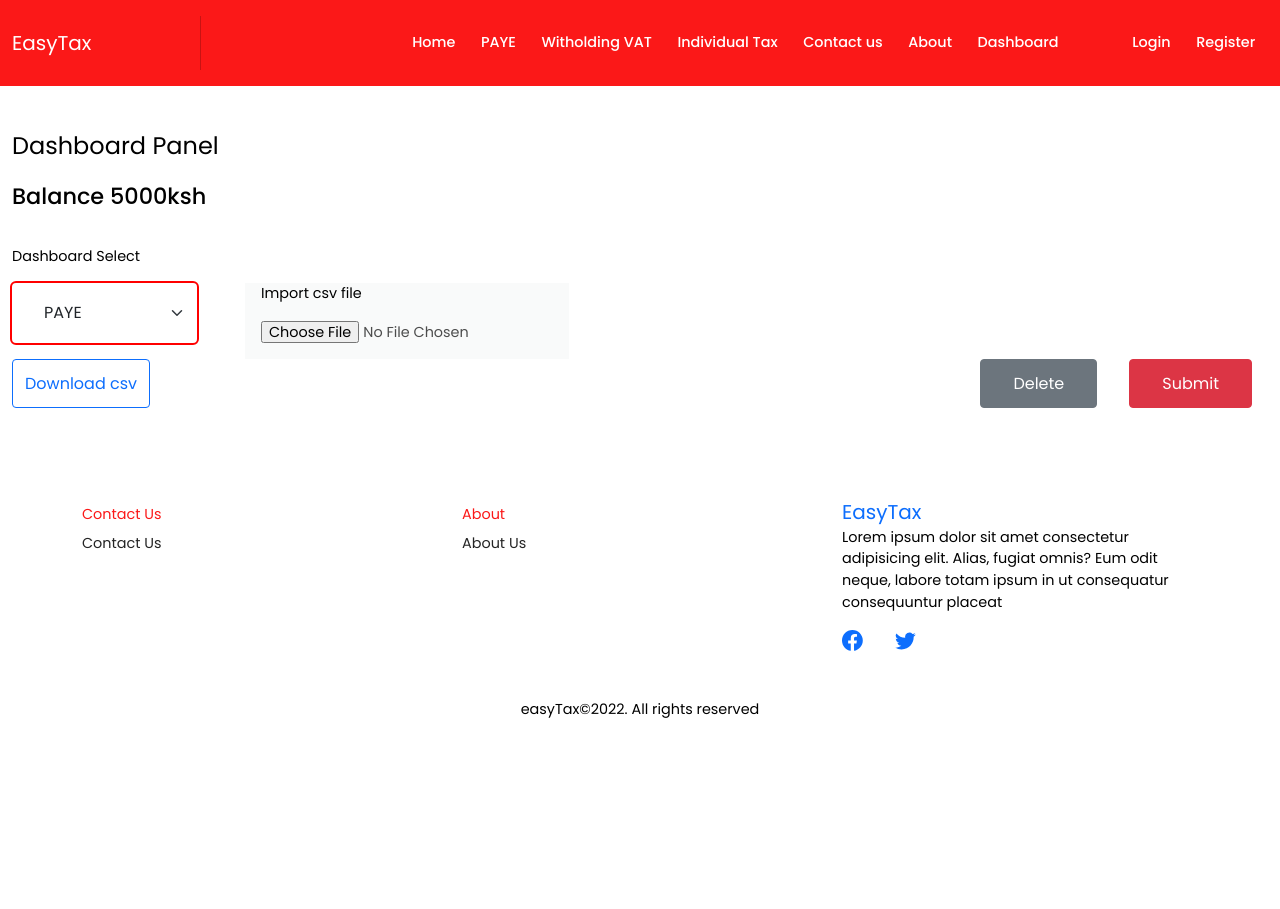
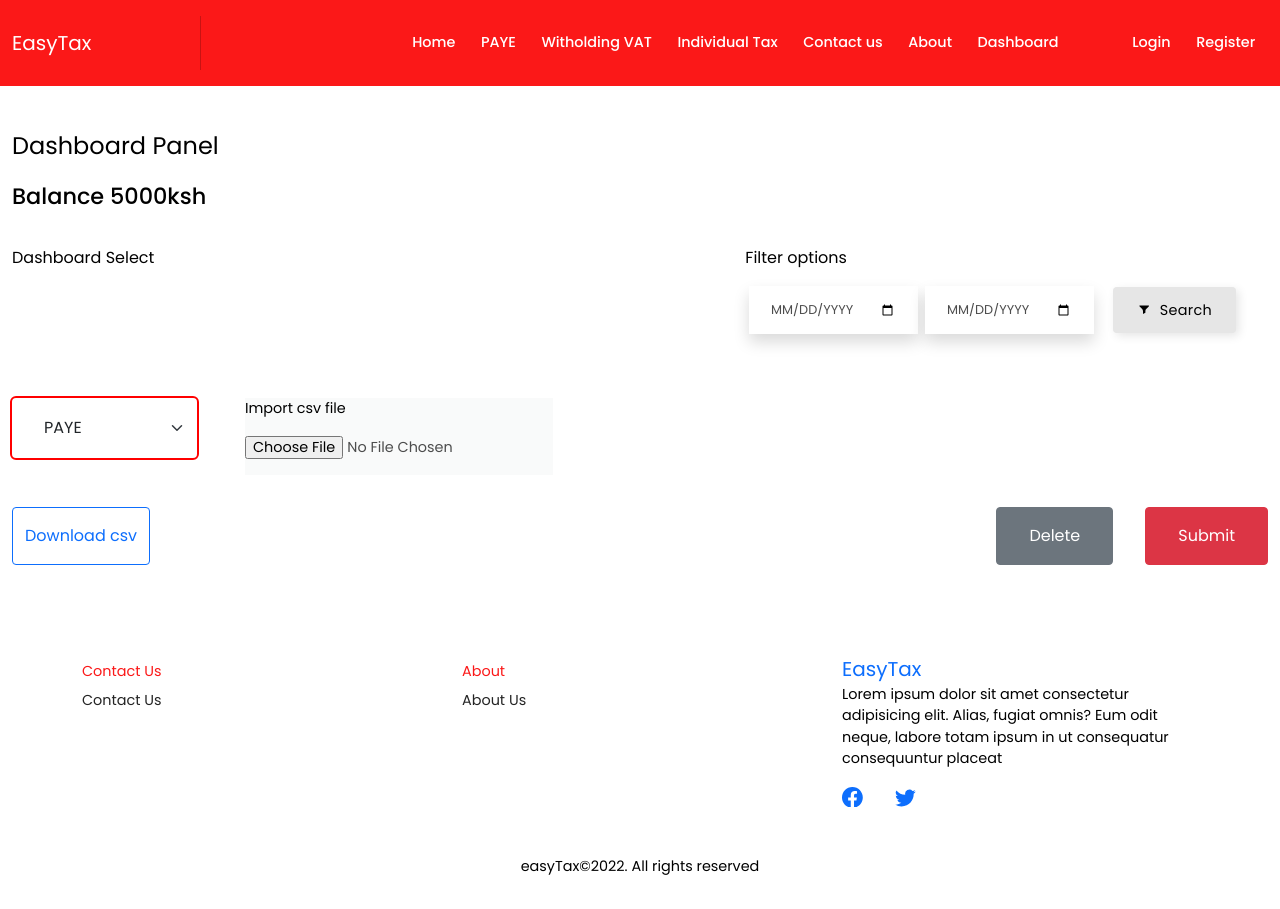
Before and after one commit to OptimusJc/EasyTax, a React (Create React App) app: page /dashboard in a window 1280 px wide. Before the commit the page ends 800 px from the top, so only its background shows below. Built offline with nearby package versions, Linux system fonts and the light colour scheme.

Commit message:
feat: Add filter option to the main dashboard together with some stylings

```diff
--- a/src/components/button/Button.js
+++ b/src/components/button/Button.js
@@ -1,4 +1,4 @@
-const Button = ({ title, classes, onClick }) => {
+const Button = ({ title, classes, onClick, children }) => {
     return (
         <button
             className={classes}
@@ -7,6 +7,7 @@ const Button = ({ title, classes, onClick }) => {
             onClick={onClick}
         >
             {title}
+            {children}
         </button>
     );
 };
--- a/src/pages/dashboard/Dashboard.jsx
+++ b/src/pages/dashboard/Dashboard.jsx
@@ -7,7 +7,9 @@ import IndividualDashboard from "./individualDash/IndividualDashboard";
 import { useState } from "react";
 import { Link } from "react-router-dom";
 
-import { BiDownload } from "react-icons/bi";
+import { BiSearch } from "react-icons/bi";
+import { TiFilter } from "react-icons/ti";
+import Input from "../../components/input/Input";
 
 const Admin = () => {
     const [selection, setSelection] = useState("");
@@ -18,7 +20,45 @@ const Admin = () => {
                 <div className={["col", styles.admin_col].join(" ")}>
                     <p className="fs-4">Dashboard Panel</p>
                     <p className={styles.balance}>Balance 5000ksh</p>
-                    <p>Dashboard Select</p>
+                    <div className={styles.dash}>
+                        <p>Dashboard Select</p>
+                        {/* <div className={styles.search_box}>
+                            <Input
+                                type="text"
+                                placeholder="search here..."
+                                classes={styles.search_text}
+                            />
+                            <Button
+                                classes={styles.search_button}
+                                title="Search"
+                            >
+                                <TiFilter className={styles.filter_icon} />
+                            </Button>
+                            <BiSearch className={styles.search_icon} />
+                        </div> */}
+
+                        <div className={styles.search_area}>
+                            <p>Filter options</p>
+                            <div>
+                                <Input
+                                    type="date"
+                                    name="startDate"
+                                    classes={styles.date}
+                                />
+                                <Input
+                                    type="date"
+                                    name="endDate"
+                                    classes={styles.date}
+                                />
+                                <Button
+                                    title="Search"
+                                    classes={styles.search_button}
+                                >
+                                    <TiFilter className={styles.filter_icon} />
+                                </Button>
+                            </div>
+                        </div>
+                    </div>
 
                     <div className={styles.inputDiv}>
                         <select
--- a/src/pages/dashboard/admin.module.css
+++ b/src/pages/dashboard/admin.module.css
@@ -1,12 +1,77 @@
-@media (min-width: 64em) {
-    .admin_col {
-        margin-top: 6rem;
-    }
+.admin_col {
+    margin-top: 4rem;
 }
+
+.admin_col .dash {
+    display: flex;
+    flex-direction: column;
+}
+
+.admin_col .dash .search_area {
+    margin-bottom: 2rem;
+}
+.admin_col .dash .search_area .date {
+    margin-block-end: 0.7rem;
+    padding-block: 1.5rem;
+    text-transform: uppercase;
+}
+.admin_col .dash .search_area button.search_button {
+    border: none;
+    border-radius: 4px;
+    padding: 0.9rem 1.5rem;
+    margin-top: 1rem;
+    background-color: hsl(0, 0%, 90%);
+    letter-spacing: 0.02rem;
+    display: flex;
+    box-shadow: 3px 3px 10px hsl(0, 0%, 90%);
+}
+.admin_col .dash .search_area button.search_button .filter_icon {
+    order: -1;
+    margin-inline-end: 0.5rem;
+}
+
+/* * search box  */
+/*.admin_col > .dash .search_box {
+    display: flex;
+    align-items: center;
+    justify-content: space-between;
+    border-radius: 3px;
+    box-shadow: 2px 2px 7px hsl(0, 0%, 80%);
+    margin-bottom: 2rem;
+}
+.admin_col > .dash .search_box .search_text {
+    margin-right: 0.3rem;
+    box-shadow: none !important;
+    background-color: var(--bs-white);
+    font-size: 0.9rem;
+    padding-inline: 0.2rem 0;
+}
+.admin_col > .dash .search_box .search_icon {
+    width: 25px;
+    height: 25px;
+    margin-inline: 0.5rem 0;
+    order: -1;
+    color: hsl(0, 0%, 80%);
+}
+.admin_col > .dash .search_box .search_text:focus-visible {
+    outline: none;
+}
+
+/* * search button  */
+/*.search_box .search_button {
+    display: flex;
+    border-radius: 10px;
+    padding: 0.3rem 0.4rem;
+    margin-right: 0.5rem;
+    border: none;
+}
+.search_box .search_button .filter_icon {
+    order: -1;
+} */
 
 .select {
     width: auto;
-    padding: 0.8rem 2rem;
+    padding: 0.6rem 2rem;
     outline: 2px solid red;
     margin-bottom: 1rem;
 }
@@ -28,18 +93,25 @@
 
 .btn_div {
     display: flex;
-    justify-content: space-between;
-
+    flex-direction: column;
     margin-bottom: 2rem;
 }
 
+.btn_div > button:first-child {
+    padding-block: 1rem;
+}
+
+.btn_div div {
+    margin-top: 2rem;
+    display: flex;
+    justify-content: space-between;
+}
+
 .btn_div .btn_delete {
-    margin-right: 2rem;
     padding: 0.7rem 2rem;
 }
 
 .btn_div .btn_submit {
-    margin-right: 1rem;
     padding: 0.7rem 2rem;
 }
 
@@ -47,9 +119,8 @@
     display: flex;
     flex-direction: column;
     justify-content: flex-start;
-    /* box-shadow: 0 0 18px hsla(0, 100%, 0%, 0.1); */
-    padding-left: 1rem;
     background-color: var(--white);
+    margin-bottom: 2rem;
 }
 
 .fileInputDiv .input {
@@ -58,5 +129,69 @@
 
 .inputDiv {
     display: flex;
-    gap: 3rem;
+    flex-direction: column;
+    margin-top: 1rem;
 }
+
+@media (min-width: 48em) {
+    .admin_col .dash .search_area > div {
+        display: flex;
+        align-items: center;
+        margin-right: 2rem;
+    }
+
+    .admin_col .dash .search_area .date {
+        padding-block: 1rem;
+        margin-inline: 0.2rem;
+        margin-block-end: 0;
+        font-size: 0.8rem;
+    }
+
+    .admin_col .dash .search_area button.search_button {
+        margin-top: 0;
+        margin-inline-start: 1rem;
+    }
+
+    .admin_col > .dash p {
+        font-size: 1rem;
+    }
+    /* * search button  */
+    /* .search_box .search_button {
+        padding: 0.5rem 0.7rem;
+        margin-right: 1rem;
+    } */
+
+    .admin_col .dash {
+        flex-direction: row;
+        justify-content: space-between;
+        align-items: baseline;
+    }
+
+    .inputDiv {
+        flex-direction: row;
+        gap: 3rem;
+    }
+
+    .btn_div {
+        justify-content: space-between;
+        flex-direction: row;
+    }
+
+    .btn_div .btn_delete {
+        margin-right: 2rem;
+    }
+
+    .btn_div div {
+        margin-top: 0;
+    }
+}
+
+@media (min-width: 64em) {
+    .admin_col {
+        margin-top: 6rem;
+    }
+
+    .admin_col .dash {
+        margin-bottom: 2rem;
+    }
+}
```
